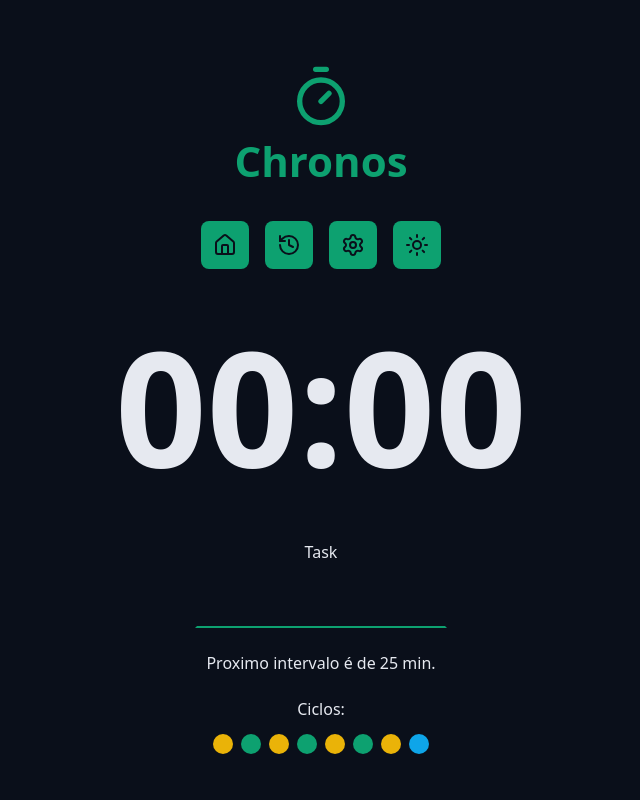
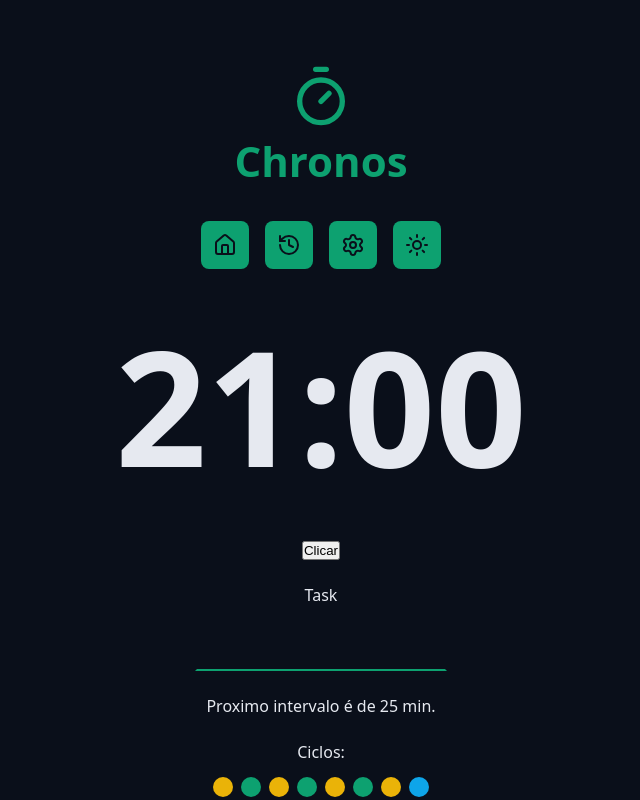
Before and after one commit to guilherdrk/chronos-pomodoro, a React (Vite) app: page / in a window 1280 px wide. Shown: the top 800 px of the page, without its empty margins (319-959 px from the left). Built offline with nearby package versions, Linux system fonts and the light colour scheme.

Commit message:
ContextAPI - useContext + useState (estado + contexto)

```diff
--- a/src/App.tsx
+++ b/src/App.tsx
@@ -2,27 +2,10 @@
 import "./styles/theme.css";
 import "./styles/global.css";
 import { Home } from "./pages/Home";
-import { useState } from "react";
-import type { TaskStateModel } from "./models/TaskStateModel";
-import { TaskContext, TaskContextProvider } from "./contexts/TaskContext";
 
-const initalState: TaskStateModel = {
-  tasks: [],
-  secondsRemaining: 0,
-  formatedSecondsRemaining: '00:00',
-  activeTask: null,
-  currentCycle: 0,
-  config: {
-    workTime: 25,
-    shortBreakTime: 5,
-    longBreakTime: 15,
-  },
-};
+import { TaskContextProvider } from "./contexts/TaskContext";
 
 export const App = () => {
-
-
-  const [state, setState] = useState(initalState);
 
   return (
     <TaskContextProvider>
--- a/src/components/CountDown/index.tsx
+++ b/src/components/CountDown/index.tsx
@@ -6,8 +6,7 @@ import styles from './styles.module.css';
 
 export const CountDown = () => {
 
-  const taskContext = useTaskContext()
-  console.log(taskContext);
+  const {state} = useTaskContext()
 
-  return <div className={styles.container}>00:00</div>
+  return <div className={styles.container}>{state.formatedSecondsRemaining}</div>
 };
--- a/src/components/MainForm/index.tsx
+++ b/src/components/MainForm/index.tsx
@@ -2,11 +2,24 @@ import { PlayCircleIcon } from "lucide-react"
 import { Cycles } from "../Cycles"
 import { DefaultInput } from "../DefaultInput"
 import { DefaultButton } from "../DefaultButton"
+import { useTaskContext } from "../../contexts/TaskContext"
 
 export const MainForm = (() => {
 
+  const { setState } = useTaskContext();
+
+  function handlerClick(){
+    setState(prevState => {
+      return {
+        ...prevState,
+        formatedSecondsRemaining: '21:23',
+      }
+    });
+  }
+
   return (
     <form className="form" action="">
+      <button type="button" onClick={handlerClick}>Clicar</button>
       <div className="formRow">
         <DefaultInput
           labelText='Task'
--- a/src/contexts/TaskContext/index.tsx
+++ b/src/contexts/TaskContext/index.tsx
@@ -1,11 +1,11 @@
 /* eslint-disable react-refresh/only-export-components */
-import React, { createContext, useContext } from "react";
+import React, { createContext, useContext, useState } from "react";
 import type { TaskStateModel } from "../../models/TaskStateModel";
 
 const initalState: TaskStateModel = {
   tasks: [],
   secondsRemaining: 0,
-  formatedSecondsRemaining: '00:00',
+  formatedSecondsRemaining: '21:00',
   activeTask: null,
   currentCycle: 0,
   config: {
@@ -32,8 +32,11 @@ type TaskContextProvierProps = {
 };
 
 export function TaskContextProvider({ children }: TaskContextProvierProps) {
+
+  const [state, setState] = useState(initalState);
+
   return (
-    <TaskContext.Provider value={{ ...initialContextValue }}>
+    <TaskContext.Provider value={{ state, setState }}>
       {children}
     </TaskContext.Provider>
   )
```
